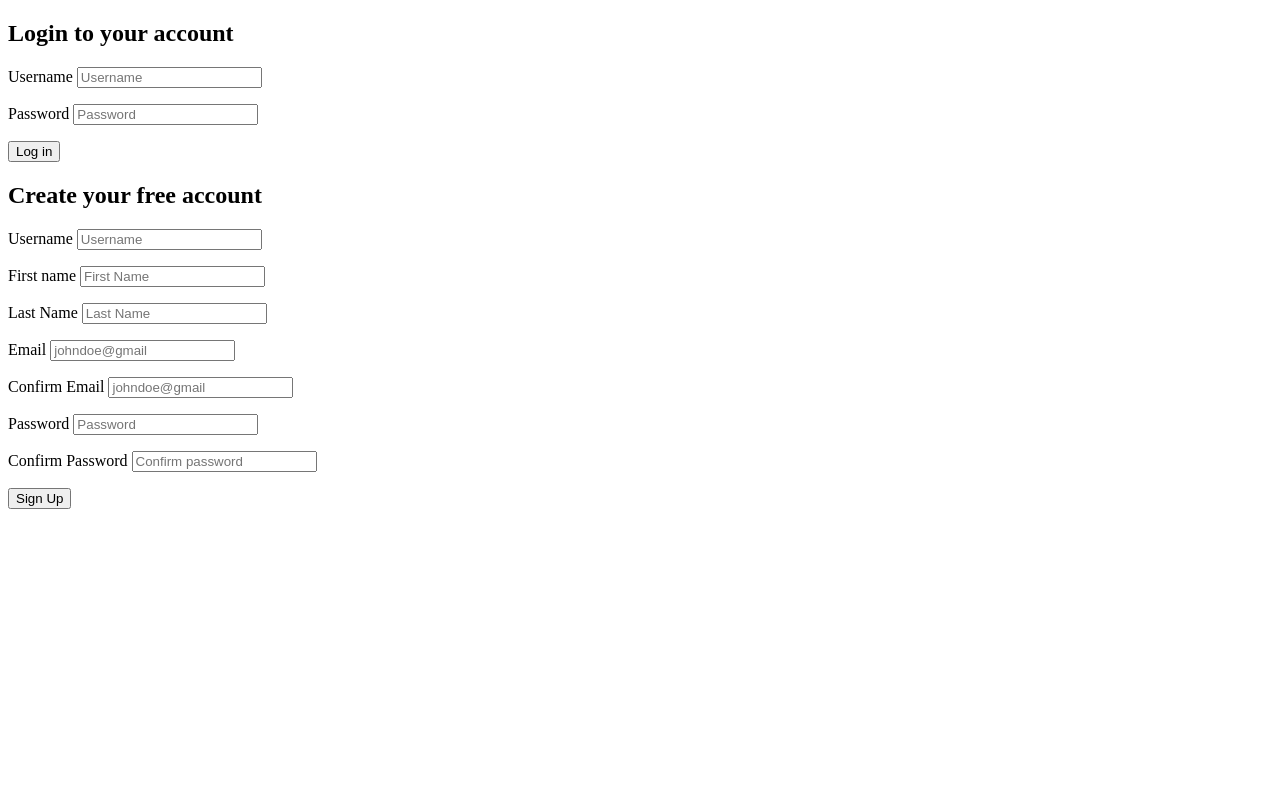
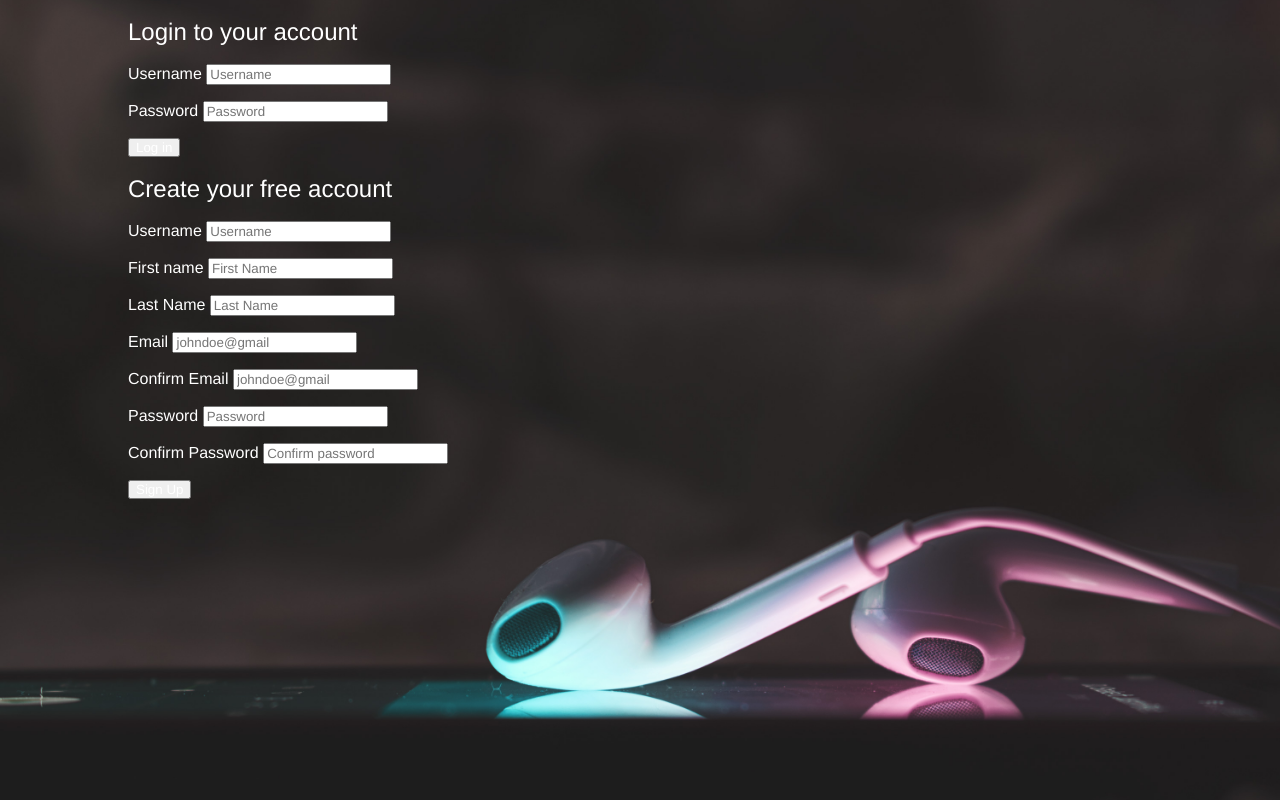
Before and after one commit to johntaestroud/stroudify, a PHP site: page /register.php in a window 1280 px wide. Run offline with PHP 8.4, Linux system fonts and the light colour scheme.

Commit message:
adding background

```diff
--- /dev/null
+++ b/assets/css/register.css
@@ -0,0 +1,31 @@
+html,
+body {
+	padding: 0;
+	margin: 0;
+	height: 100%;
+}
+
+#background {
+	background-color: #000;
+    background-image: url(../images/bg.jpg);
+    background-position: center;
+    background-size: cover;
+    display: table;
+    height: 100%;
+    width: 100%;
+}
+
+#loginContainer * {
+	color: #fff;
+	font-family: "Helvetica Neue", "helvetica", "Arial", sans-serif;
+	font-weight: normal;
+	line-height: 1em;
+	box-sizing:border-box;
+}
+
+#loginContainer {
+	width: 80%;
+	margin: 0 auto;
+	position: relative;
+	max-width: 1024px;
+}
--- a/register.php
+++ b/register.php
@@ -20,9 +20,12 @@
 <html>
 <head>
 	<title>Welcome to Stroudify</title>
+	<link rel="stylesheet" type="text/css" href="assets/css/register.css">
 </head>
 <body>
+	<div id="background">
 
+		<div id="loginContainer">
 			<div id="inputContainer">
 				<form id="loginForm" action="register.php" method="POST">
 					<h2>Login to your account</h2>
@@ -94,6 +97,8 @@
 
 
 			</div>
+		<div>
+	</div>
 
 </body>
 </html>
```
Also changed, not shown: assets/images/bg.jpg (added). Lines whose indentation alone changed are shown as unchanged.
